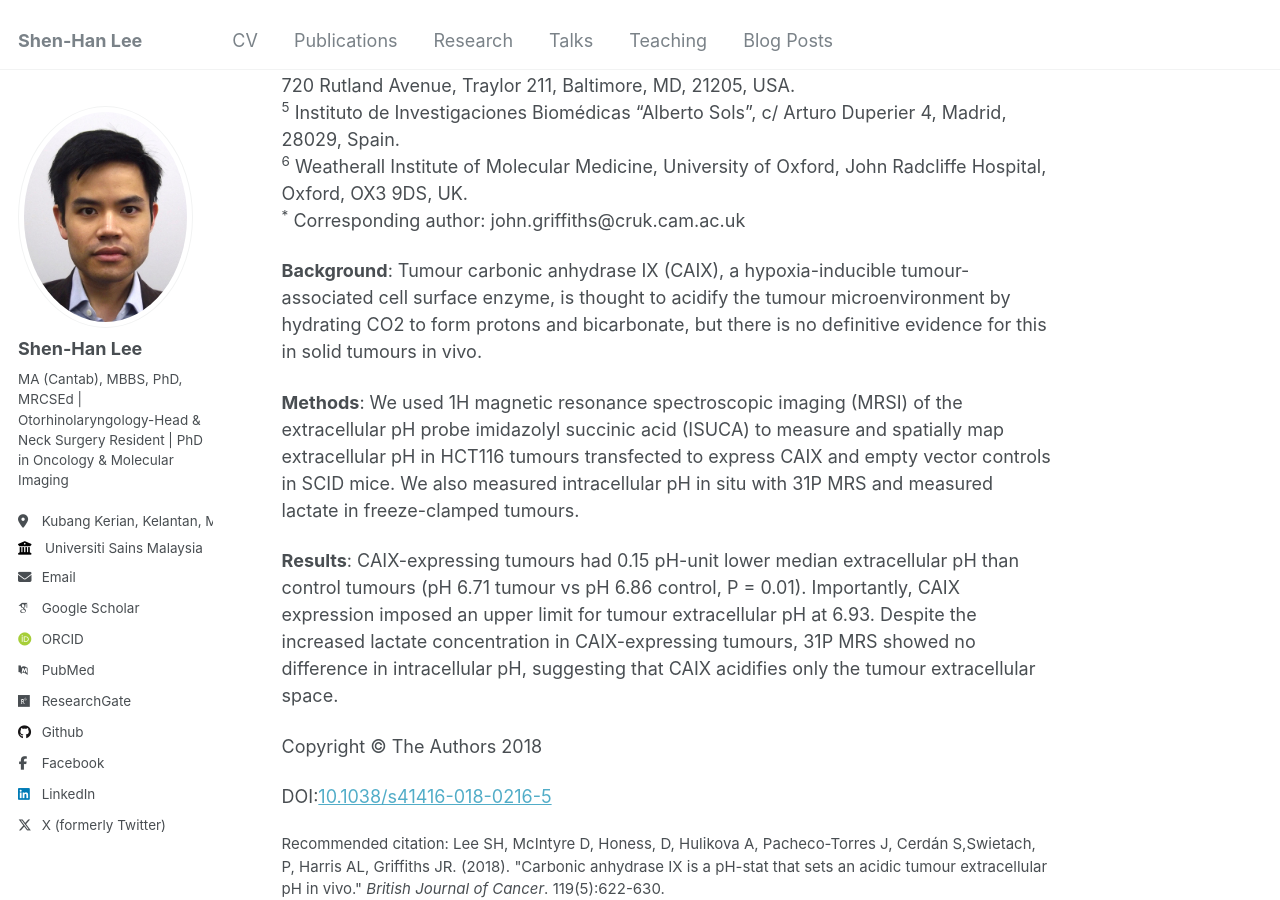
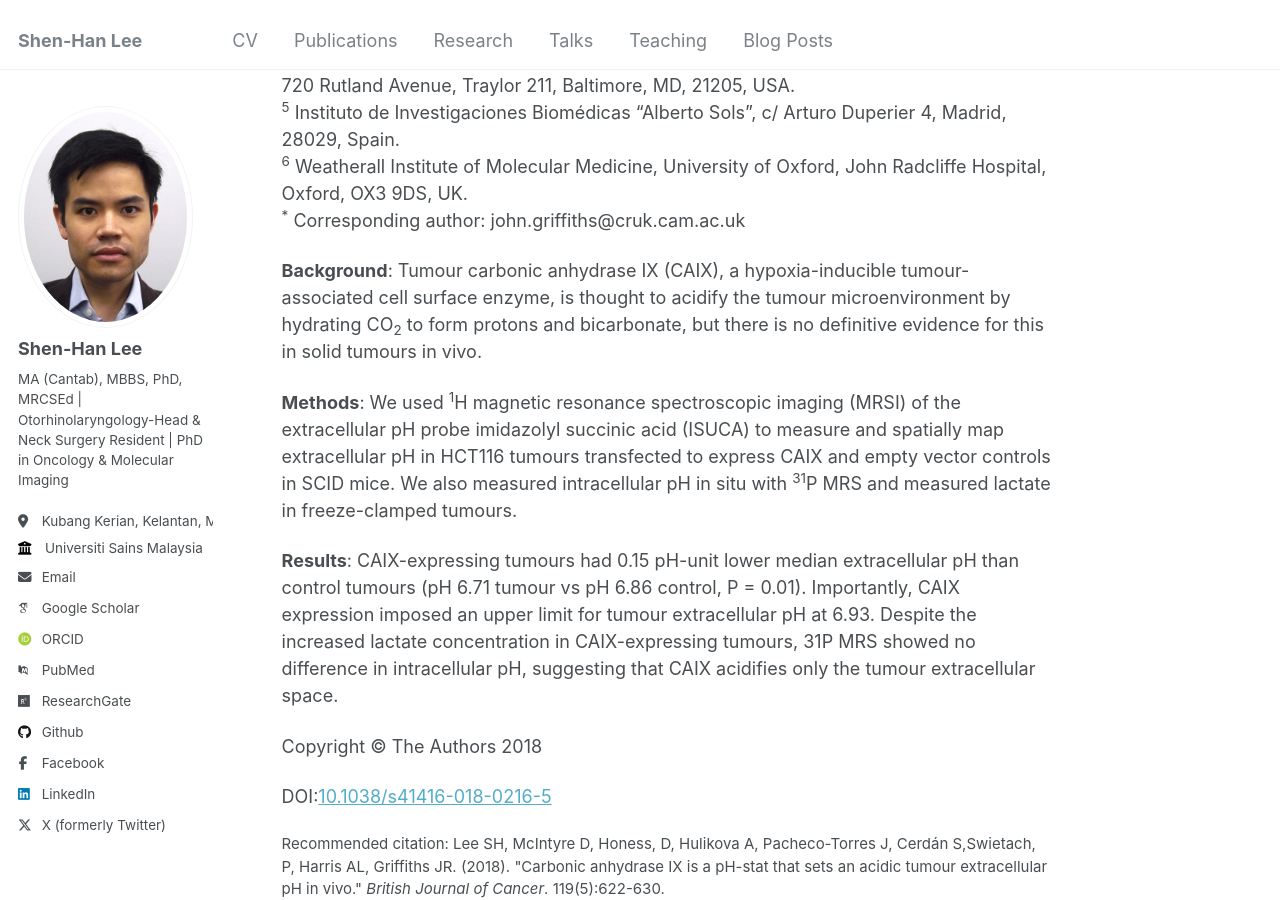
Before and after one commit to shenhanlee/shenhanlee.github.io, a Jekyll site: the page built from _publications/2018-09-12-carbonic-anhydrase-ix-ph-stat.md, in a window 1280 px wide and 900 px high, scrolled down 452 px. Built offline with Jekyll 4.4.1, drawn with Linux system fonts in a browser that asks for light colours; some web fonts are replaced.

Commit message:
Merge remote-tracking branch 'origin/master'

```diff
--- a/_publications/2018-09-12-carbonic-anhydrase-ix-ph-stat.md
+++ b/_publications/2018-09-12-carbonic-anhydrase-ix-ph-stat.md
@@ -20,9 +20,9 @@ Shen-Han Lee <sup>1 2</sup>, Dominick McIntyre <sup>1</sup>, Davina Honess <sup>
 <sup>6</sup> Weatherall Institute of Molecular Medicine, University of Oxford, John Radcliffe Hospital, Oxford, OX3 9DS, UK.
 <sup>*</sup> Corresponding author: john.griffiths@cruk.cam.ac.uk
 
-<b>Background</b>: Tumour carbonic anhydrase IX (CAIX), a hypoxia-inducible tumour-associated cell surface enzyme, is thought to acidify the tumour microenvironment by hydrating CO2 to form protons and bicarbonate, but there is no definitive evidence for this in solid tumours in vivo.
+<b>Background</b>: Tumour carbonic anhydrase IX (CAIX), a hypoxia-inducible tumour-associated cell surface enzyme, is thought to acidify the tumour microenvironment by hydrating CO<sub>2</sub> to form protons and bicarbonate, but there is no definitive evidence for this in solid tumours in vivo.
 
-<b>Methods</b>: We used 1H magnetic resonance spectroscopic imaging (MRSI) of the extracellular pH probe imidazolyl succinic acid (ISUCA) to measure and spatially map extracellular pH in HCT116 tumours transfected to express CAIX and empty vector controls in SCID mice. We also measured intracellular pH in situ with 31P MRS and measured lactate in freeze-clamped tumours.
+<b>Methods</b>: We used <sup>1</sup>H magnetic resonance spectroscopic imaging (MRSI) of the extracellular pH probe imidazolyl succinic acid (ISUCA) to measure and spatially map extracellular pH in HCT116 tumours transfected to express CAIX and empty vector controls in SCID mice. We also measured intracellular pH in situ with <sup>31</sup>P MRS and measured lactate in freeze-clamped tumours.
 
 <b>Results</b>: CAIX-expressing tumours had 0.15 pH-unit lower median extracellular pH than control tumours (pH 6.71 tumour vs pH 6.86 control, P = 0.01). Importantly, CAIX expression imposed an upper limit for tumour extracellular pH at 6.93. Despite the increased lactate concentration in CAIX-expressing tumours, 31P MRS showed no difference in intracellular pH, suggesting that CAIX acidifies only the tumour extracellular space.
 
```
